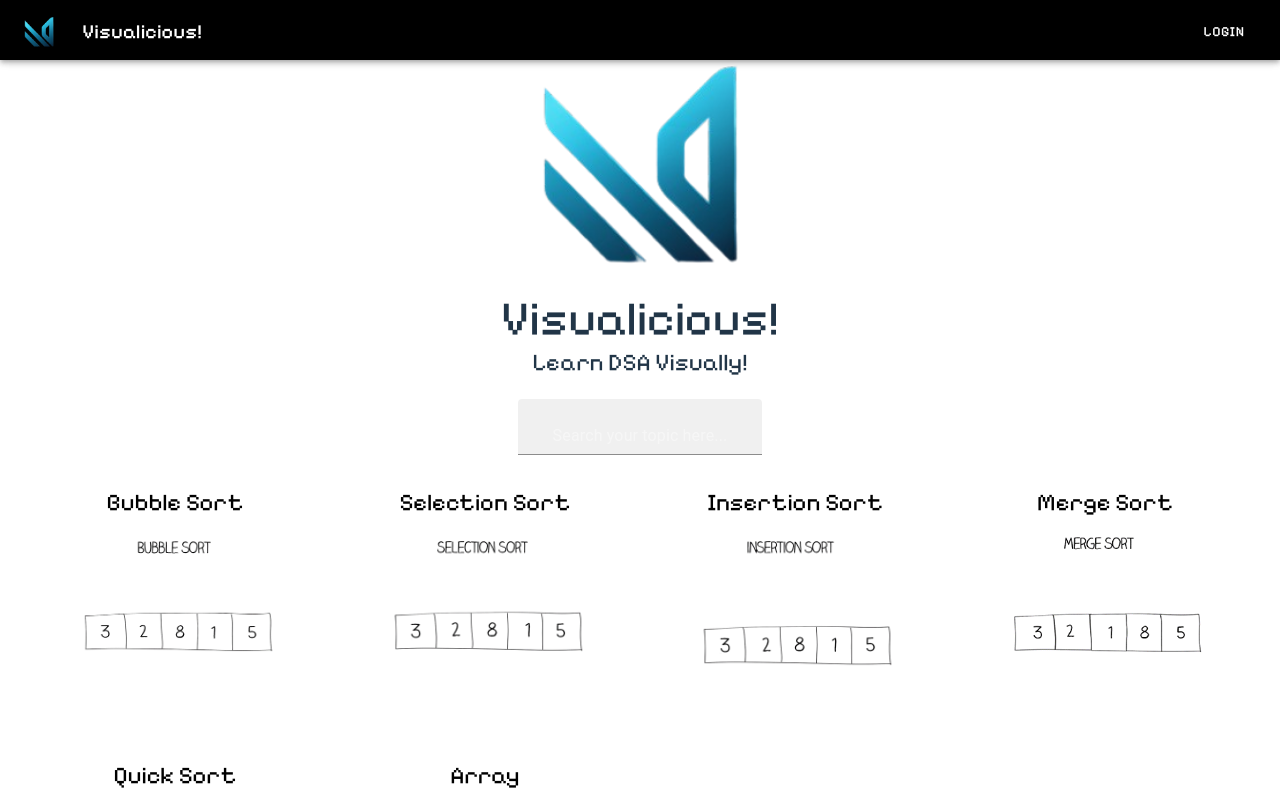
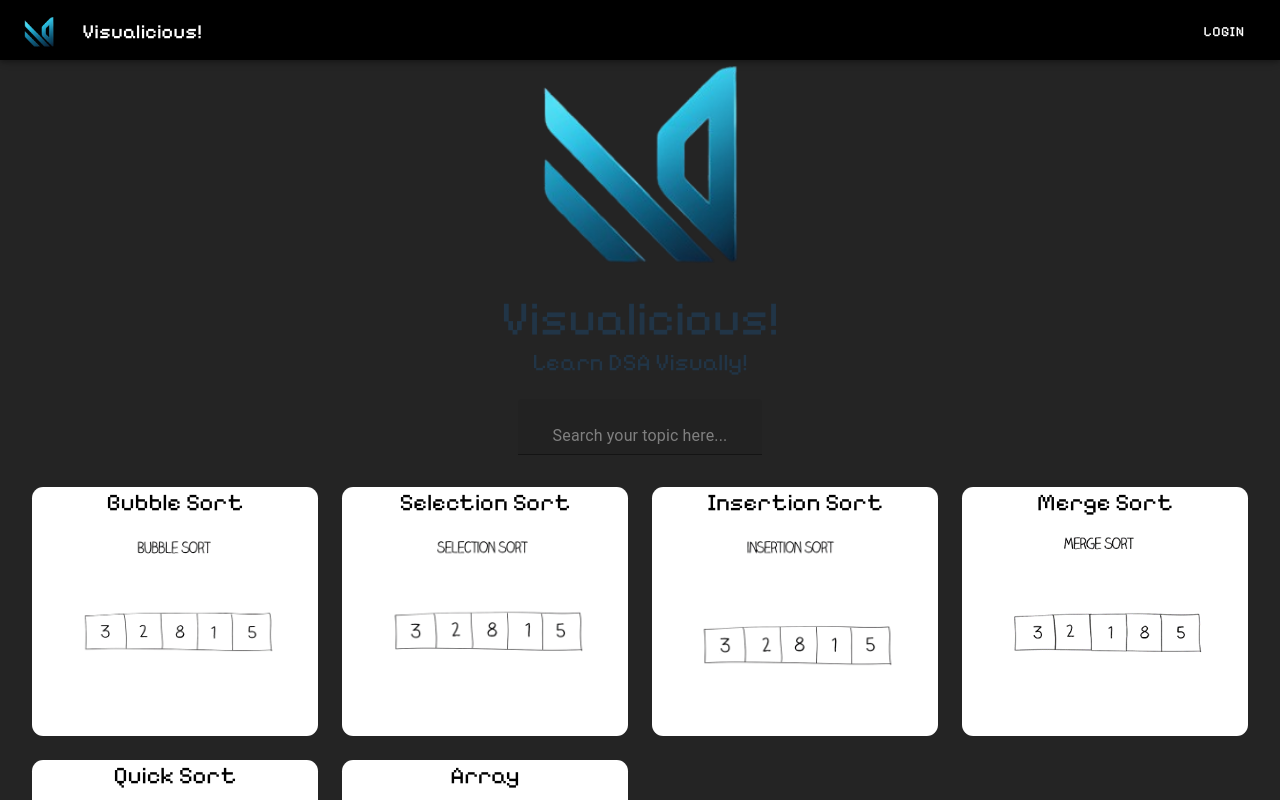
Before and after one commit to Thayumanavansiva/Visualicious, a React (Vite) app: page / in a window 1280 px wide. Shown: the top 800 px of the page. Built offline with nearby package versions, Linux system fonts and the light colour scheme.

Commit message:
Update index.css

```diff
--- a/src/index.css
+++ b/src/index.css
@@ -35,7 +35,7 @@ body {
 @media (prefers-color-scheme: light) {
   :root {
     color: #213547;
-    background-color: #ffffff;
+    background-color: #242424;
   }
   a:hover {
     color: #747bff;
```
